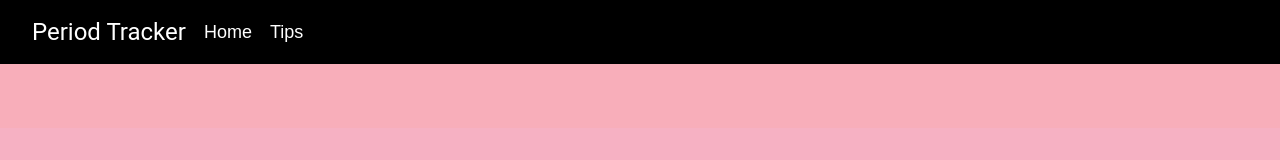
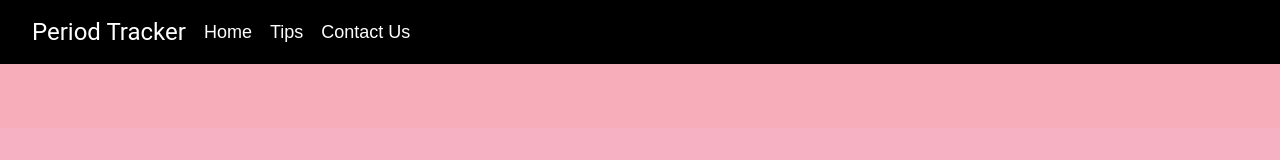
Before and after one commit to Feminine-Divine/periodo, a Next.js app in the folder periodo/: page / in a window 1280 px wide. Shown: the top 160 px of the page. Built offline with nearby package versions, Linux system fonts and the light colour scheme; a web font is replaced by a local one.

Commit message:
navbar js

```diff
--- a/periodo/components/navbar.js
+++ b/periodo/components/navbar.js
@@ -17,6 +17,9 @@ const Navbar = ({ children }) => {
         <Link href="/tips">
           <a>Tips</a>
         </Link>
+        <Link href="/contact">
+          <a>Contact Us</a>
+        </Link>
       </Nav>
       <PageBody>{children}</PageBody>
     </React.Fragment>
```
